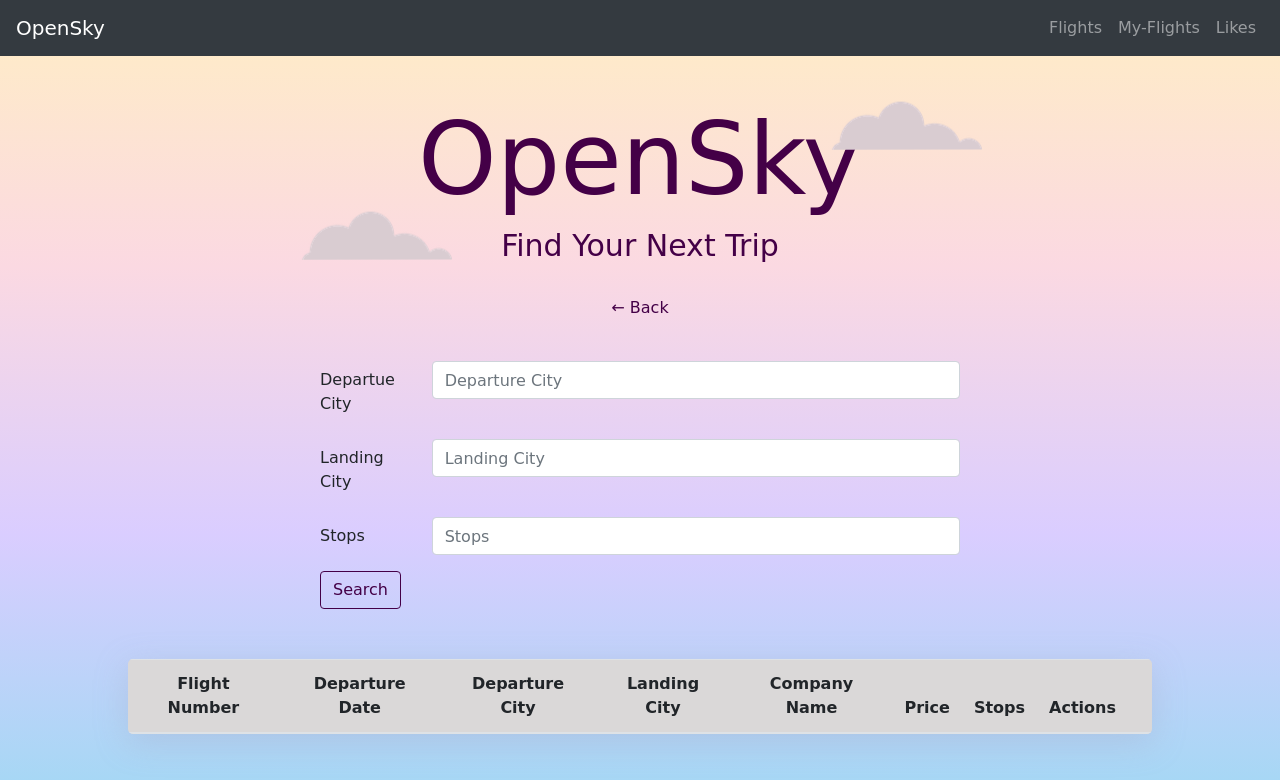
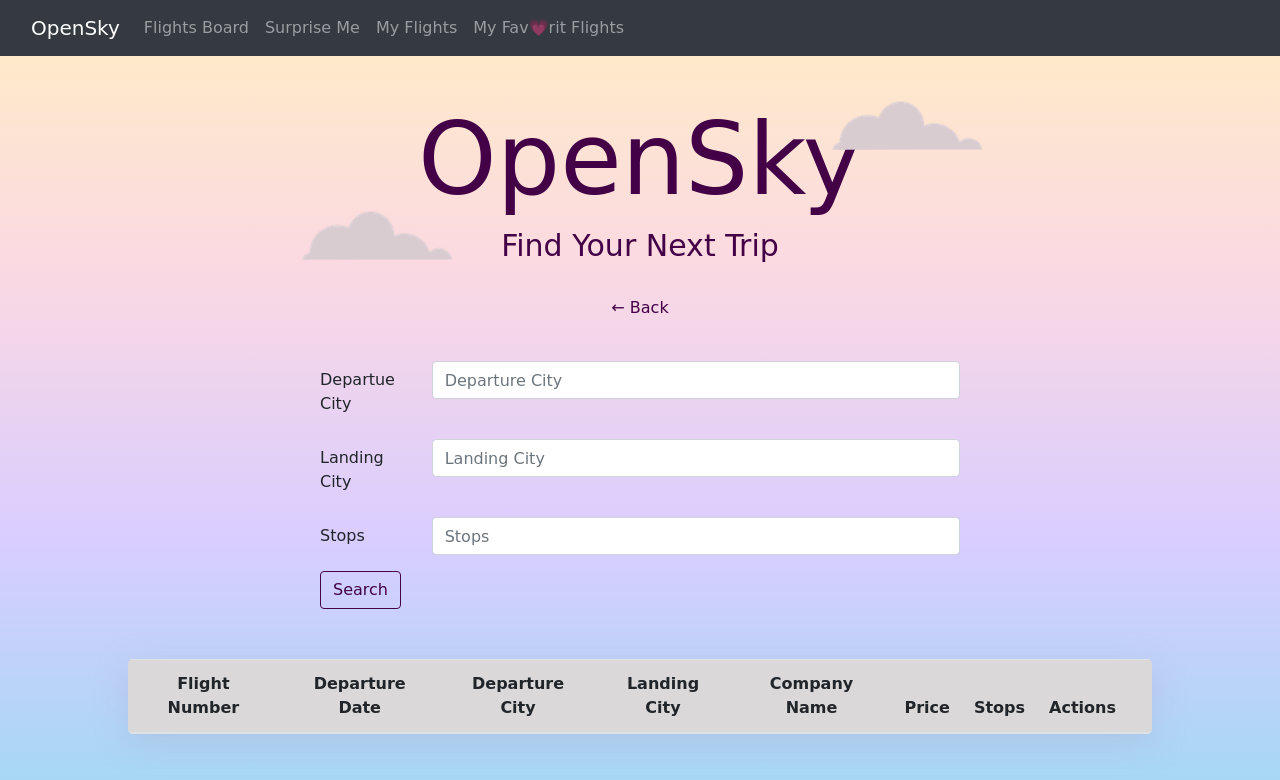
Before and after one commit to dodadidi/OpenSky---Adi-Ariel, a website: page client/flightsList.html in a window 1280 px wide. Drawn offline with nearby package versions, Linux system fonts and the light colour scheme; no server answers.

Commit message:
fix navbar and some changes in css file

```diff
--- a/client/flightsList.html
+++ b/client/flightsList.html
@@ -11,24 +11,29 @@
 
 <body>
   <nav class="navbar fixed-top navbar-expand-lg navbar-dark bg-dark">
-    <a class="navbar-brand" href="index.html">OpenSky</a>
-    <button class="navbar-toggler" type="button" data-toggle="collapse" data-target="#navbarSupportedContent" aria-controls="navbarSupportedContent" aria-expanded="false" aria-label="Toggle navigation">
+    <div class="container-fluid">
+      <a class="navbar-brand" href="index.html">OpenSky</a>
+      <button class="navbar-toggler" type="button" data-bs-toggle="collapse" data-bs-target="#navbarSupportedContent" aria-controls="navbarSupportedContent" aria-expanded="false" aria-label="Toggle navigation">
         <span class="navbar-toggler-icon"></span>
-    </button>
-    <div class="collapse navbar-collapse" id="navbarSupportedContent">
-        <ul class="navbar-nav ml-auto">
+      </button>
+      <div class="collapse navbar-collapse" id="navbarSupportedContent">
+        <ul class="navbar-nav me-auto mb-2 mb-lg-0">
             <li class="nav-item">
-                <a class="nav-link" href="flightsList.html">Flights</a>
+                <a class="nav-link" href="flightsList.html">Flights Board</a>
             </li>
             <li class="nav-item">
-                <a class="nav-link" href="#">My-Flights</a>
+                <a class="nav-link" href="#">Surprise Me</a>
             </li>
             <li class="nav-item">
-                <a class="nav-link" href="#">Likes</a>
+                <a class="nav-link" href="#">My Flights </a>
+            </li>
+            <li class="nav-item">
+                <a class="nav-link" href="#">My Fav💗rit Flights</a>
             </li>
         </ul>
+      </div>
     </div>
-</nav>
+  </nav>
   <header>
       <div class="top-cloud"><img src="images/cloud.png" alt="cloud-image"></div>
       <h1>OpenSky</h1>
@@ -91,6 +96,7 @@
   </main>
 
   <script src="https://cdn.jsdelivr.net/npm/jquery@3.4.1/dist/jquery.min.js"></script>
+  <script src="https://cdn.jsdelivr.net/npm/jquery@3.4.1/dist/jquery.min.js"></script>
   <script src="JS/flight.js"></script>
 </body>
 
```
